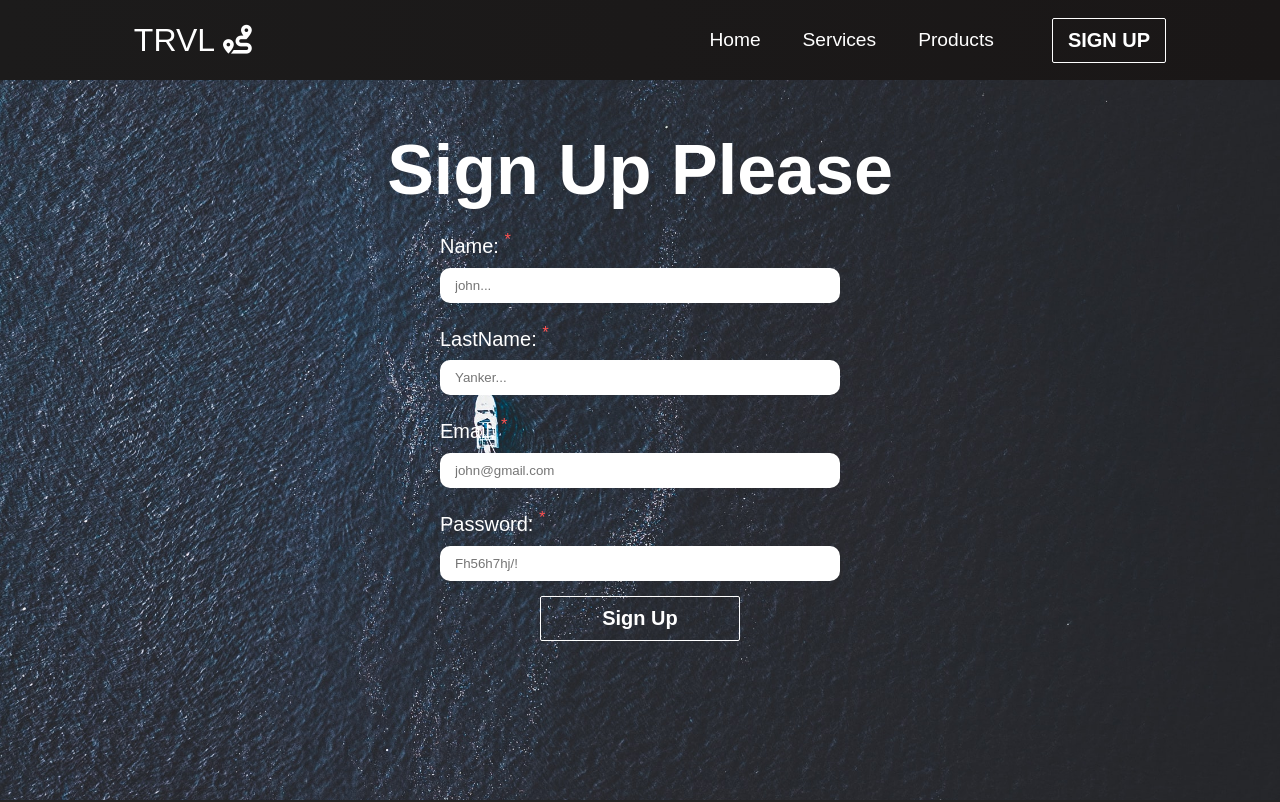
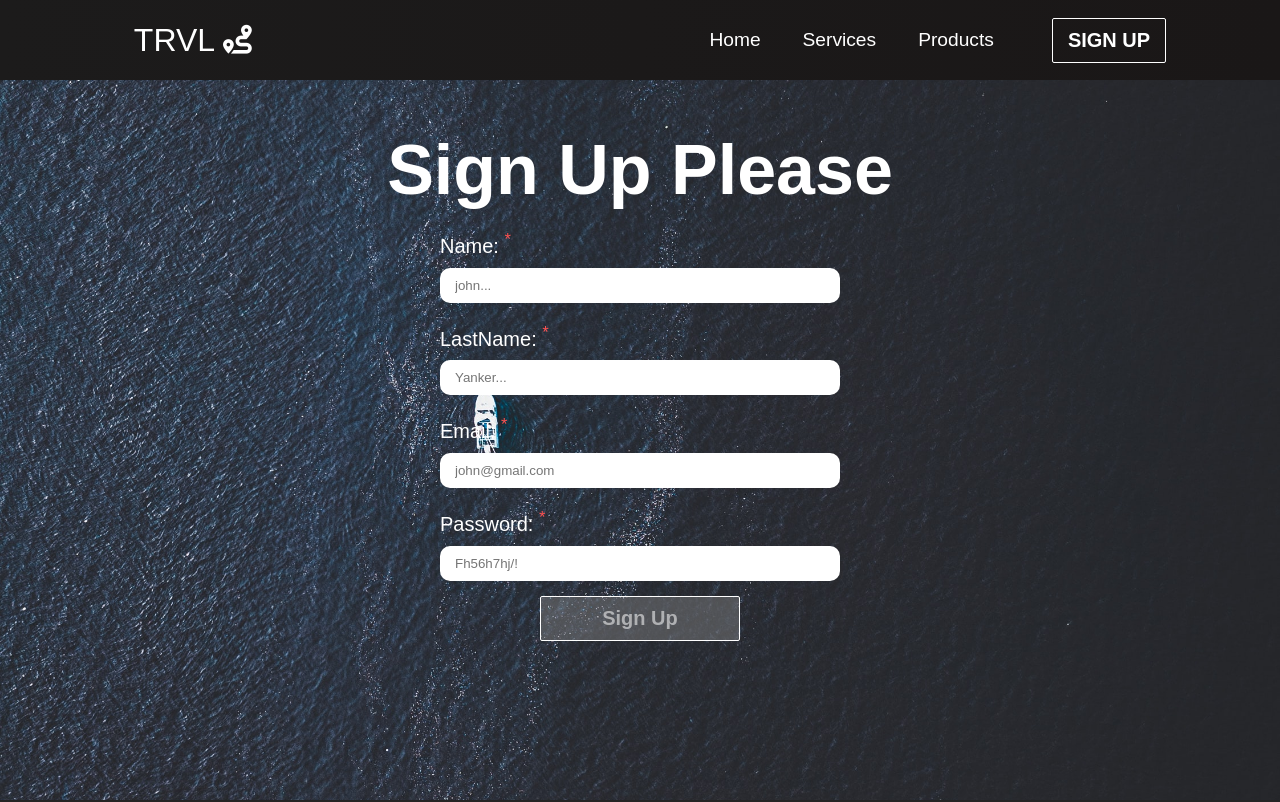
Before and after one commit to aurryllash/TRVL, a React (Vite) app: page /sign-up in a window 1280 px wide. Shown: the top 802 px of the page. Built offline with nearby package versions, Linux system fonts and the light colour scheme.

Commit message:
Add disabled element for button, it is disabled if one of the field is empty

```diff
--- a/src/components/Button.css
+++ b/src/components/Button.css
@@ -38,3 +38,13 @@
     color: #242424;
     transition: all 0.3s ease-out;
 }
+
+.disabled {
+    background-color: rgba(145, 145, 145, 0.398);
+    color: rgba(255, 255, 255, 0.54);
+}
+.disabled:hover {
+    cursor: default;
+    background-color: rgba(145, 145, 145, 0.398);
+    color: rgba(255, 255, 255, 0.54);
+  }
--- a/src/components/Button.jsx
+++ b/src/components/Button.jsx
@@ -10,7 +10,8 @@ const Button = ({
     onClick,
     buttonStyle,
     buttonSize,
-    style
+    style,
+    disabled
 }) => {
   const checkButtonStyle = STYLES.includes(buttonStyle) ? buttonStyle : STYLES[0]
   const checkButtonSize = SIZES.includes(buttonSize) ? buttonSize : SIZES[0]
@@ -19,9 +20,10 @@ const Button = ({
     <Link to='/sign-up' className='btn-mobile'>
         <button
         style={style}
-        className={`btn ${checkButtonStyle} ${checkButtonSize}`}
+        className={`btn ${checkButtonStyle} ${checkButtonSize} ${ disabled ? 'disabled' : '' }`}
         onClick={onClick}
-        type={type}>
+        type={type}
+        disabled={disabled}>
             { children }
         </button>
 
--- a/src/components/SignUpForm.jsx
+++ b/src/components/SignUpForm.jsx
@@ -1,4 +1,4 @@
-import React, { useState } from 'react'
+import React, { useState, useEffect } from 'react'
 import './SignUpForm.css'
 import Button from './Button'
 
@@ -7,12 +7,21 @@ const MustBeFilledError = () => {
 }
 
 const SignUpForm = () => {
+
     const [error, setError] = useState({
         name: false,
         lastName: false,
         email: false,
         password: false
     })
+    const [isEmpty, setIsEmpty] = useState({
+        name: true,
+        lastName: true,
+        email: true,
+        password: true
+    })
+
+    const [btnDisabled, setBtnDisabled] = useState(false)
 
     const CheckIfIsFilled = (event) => {
         const { name, value } = event.target
@@ -22,7 +31,21 @@ const SignUpForm = () => {
             [name]: value === ''
         }))
 
+        setIsEmpty(prevErrors => ({
+            ...prevErrors,
+            [name]: value === ''
+        }))
     }
+
+    const validation = () => {
+        const { name, lastName, email, password } = isEmpty
+
+        return (name || lastName || email || password)
+    }
+
+    useEffect(() => {
+        setBtnDisabled(validation())
+    }, [isEmpty])
 
   return (
     <div className='sign-up-container'>
@@ -49,8 +72,12 @@ const SignUpForm = () => {
                 { error.password && <MustBeFilledError /> }
             </div>
             <div className="button-container">
-                <Button style={{ width: '200px' }}
-                buttonStyle='btn--outline' buttonSize='btn--large' >Sign Up</Button>
+                <Button
+                style={{ width: '200px' }}
+                type='submit'
+                buttonStyle='btn--outline'
+                buttonSize='btn--large'
+                disabled={ btnDisabled }>Sign Up</Button>
             </div>
         </form>
     </div>
```
